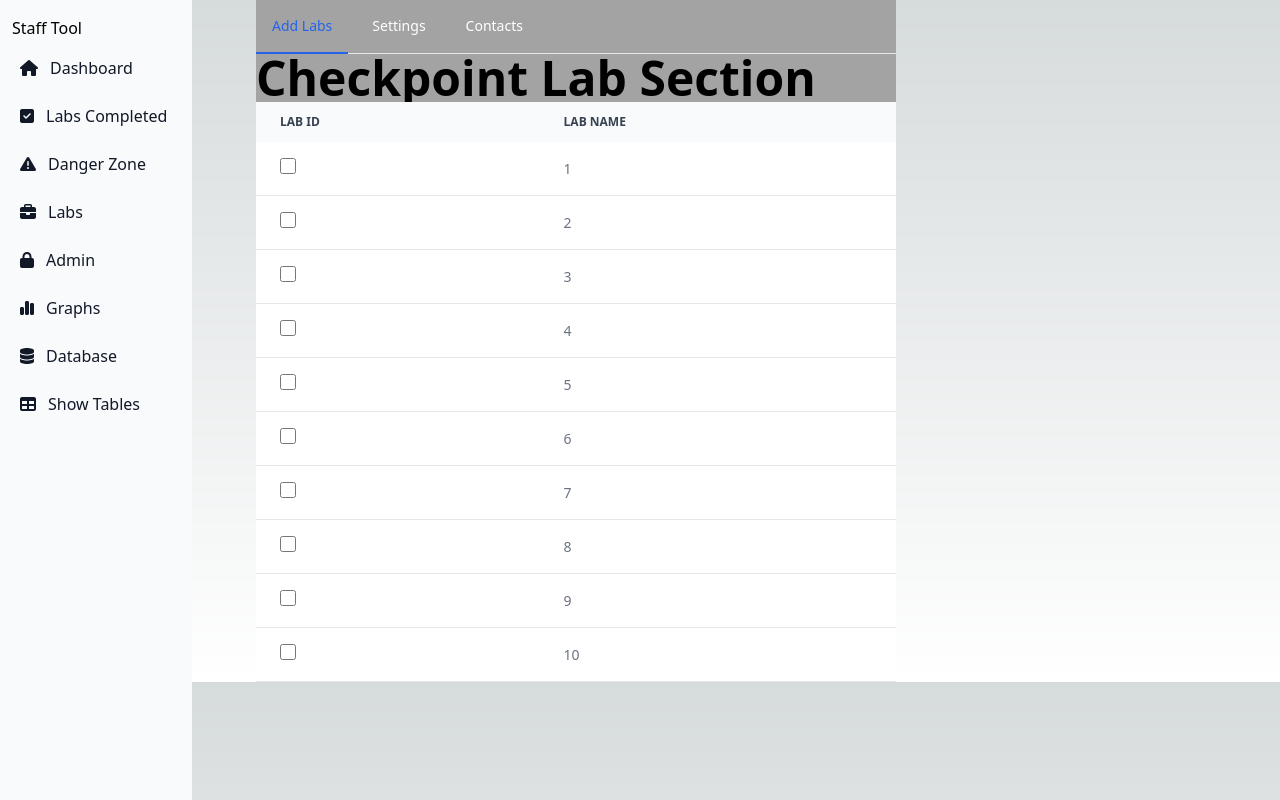
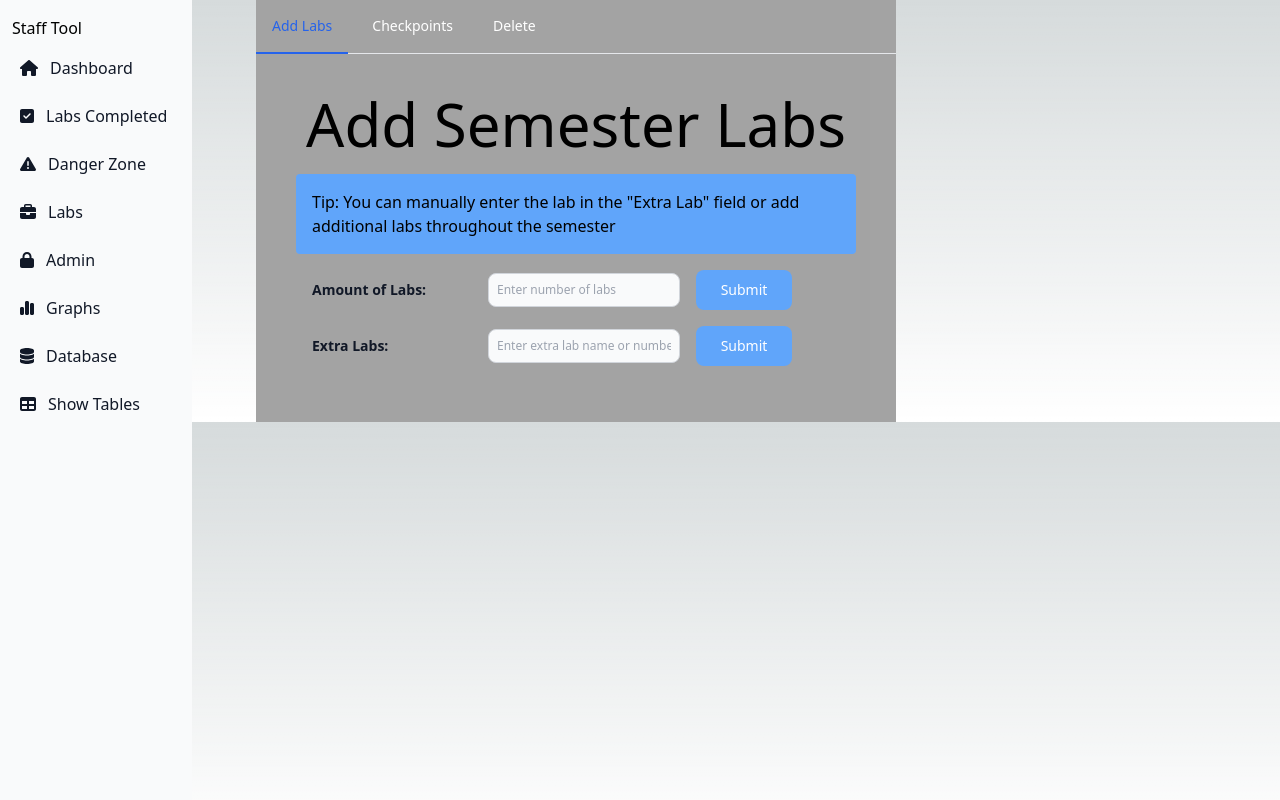
Before and after one commit to CalebStephens/CheckpointTool, a Next.js app in the folder checkpoint-tool/: page /admin/addLabs in a window 1280 px wide. Built offline with nearby package versions, Linux system fonts and the light colour scheme.

Commit message:
Labs done

```diff
--- a/checkpoint-tool/components/admin/addLabsPage.js
+++ b/checkpoint-tool/components/admin/addLabsPage.js
@@ -1,30 +1,32 @@
 import AddLabsTab from "./addLabsTab.js"
 import CheckPointLabsTab from "./checkpointLabsTab.js"
+import DeleteLab from "./deleteLab.js"
+import {useState} from 'react';
 
 const addLabs = () => {
 
+  const [currentTab, setCurrentTab] = useState("Labs");
 
 
 
   return (
     <>
     <div class="text-sm font-medium text-center text-white border-b border-gray-200 dark:text-white dark:border-gray-700">
-        <ul class="flex flex-wrap -mb-px">
-            <li class="mr-2">
+        <ul class="flex flex-wrap -mb-px" >
+            <li class="mr-2" onClick={() => setCurrentTab("Labs")} >
                 <a href="#" class="inline-block p-4 text-blue-600 border-b-2 border-blue-600 rounded-t-lg active dark:text-blue-500 dark:border-blue-500" aria-current="page">Add Labs</a>
             </li>
-            <li class="mr-2">
-                <a href="#" class="inline-block p-4 border-b-2 border-transparent rounded-t-lg hover:text-gray-600 hover:border-gray-300 dark:hover:text-gray-300">Settings</a>
+            <li class="mr-2" onClick={() => setCurrentTab("Checkpoint")}>
+                <a href="#" class="inline-block p-4 border-b-2 border-transparent rounded-t-lg hover:text-gray-600 hover:border-gray-300 dark:hover:text-gray-300">Checkpoints</a>
             </li>
-            <li class="mr-2">
-                <a href="#" class="inline-block p-4 border-b-2 border-transparent rounded-t-lg hover:text-gray-600 hover:border-gray-300 dark:hover:text-gray-300">Contacts</a>
+            <li class="mr-2" onClick={() => setCurrentTab("Delete")}>
+                <a href="#" class="inline-block p-4 border-b-2 border-transparent rounded-t-lg hover:text-gray-600 hover:border-gray-300 dark:hover:text-gray-300">Delete</a>
             </li>
         </ul>
     </div>
 
+    {currentTab == "Labs" ? <AddLabsTab/> : <> {currentTab == "Checkpoint" ? <CheckPointLabsTab/> : <DeleteLab/>} </>}
 
-
-    <CheckPointLabsTab/>
     </>
   );
 };
--- /dev/null
+++ b/checkpoint-tool/components/admin/deleteLab.js
@@ -0,0 +1,50 @@
+
+
+const deleteLab = () => {
+
+    const data = [1,2,3,4,5,6,7,8,9,10,11,12,13,14,15,16,17,18,"Caleb", "One"]
+
+    const processedData = () => {
+        const tableRows = [];
+        data.forEach(entry => {
+            tableRows.push(
+                <tbody>
+                    <tr class="bg-white border-b dark:bg-gray-800 dark:border-gray-700">
+                            <th scope="row" class="px-6 py-4 font-medium text-gray-900 whitespace-nowrap dark:text-white">
+                            <input id="default-radio-1" type="radio" value="" name="default-radio" class="w-4 h-4 text-blue-600 bg-gray-100 border-gray-300 focus:ring-blue-500 dark:focus:ring-blue-600 dark:ring-offset-gray-800 focus:ring-2 dark:bg-gray-700 dark:border-gray-600"/>
+                            </th>
+                            <td class="px-6 py-4">
+                                Lab {entry}
+                            </td>
+                        </tr>
+                </tbody>
+            )
+        })
+        return tableRows;
+    }
+
+    return (
+        <>
+        <h1 class="flex items-center text-5xl font-extrabold dark:text-white">Delete Labs</h1>
+        <div class="relative overflow-x-auto">
+                <table class="w-full text-sm text-left text-gray-500 dark:text-gray-400">
+                    <thead class="text-xs text-gray-700 uppercase bg-gray-50 dark:bg-gray-700 dark:text-gray-400">
+                        <tr>
+                            <th scope="col" class="px-6 py-3">
+                                Lab ID
+                            </th>
+                            <th scope="col" class="px-6 py-3">
+                                Lab Name
+                            </th>
+                        </tr>
+                    </thead>
+                    {processedData()}
+                </table>
+            </div>
+
+            <button type="button" class="flex focus:outline-none text-white bg-red-700 hover:bg-red-800 focus:ring-4 focus:ring-red-300 font-medium rounded-lg text-sm px-5 py-2.5 mr-2 mb-2 dark:bg-red-600 dark:hover:bg-red-700 dark:focus:ring-red-900">Red</button>
+        </>
+    )
+}
+
+export default deleteLab;
```
